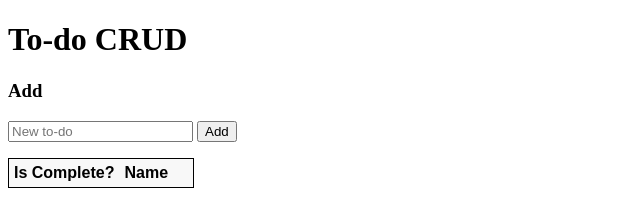
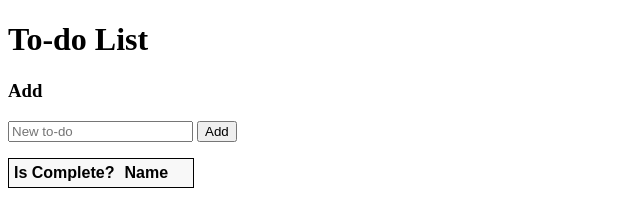
Before and after one commit to BryanHY/TodoApi, a plain HTML site: page TodoApi/wwwroot/index.html in a window 1280 px wide. Shown: the full height of the page, 0-640 px from the left. Drawn offline with Linux system fonts and the light colour scheme; no server answers.

Commit message:
Modify index.html

```diff
--- a/TodoApi/wwwroot/index.html
+++ b/TodoApi/wwwroot/index.html
@@ -6,7 +6,7 @@
     <link rel="stylesheet" href="css/site.css" />
 </head>
 <body>
-    <h1>To-do CRUD</h1>
+    <h1>To-do List</h1>
     <h3>Add</h3>
     <form action="javascript:void(0);" method="POST" onsubmit="addItem()">
         <input type="text" id="add-name" placeholder="New to-do">
```
